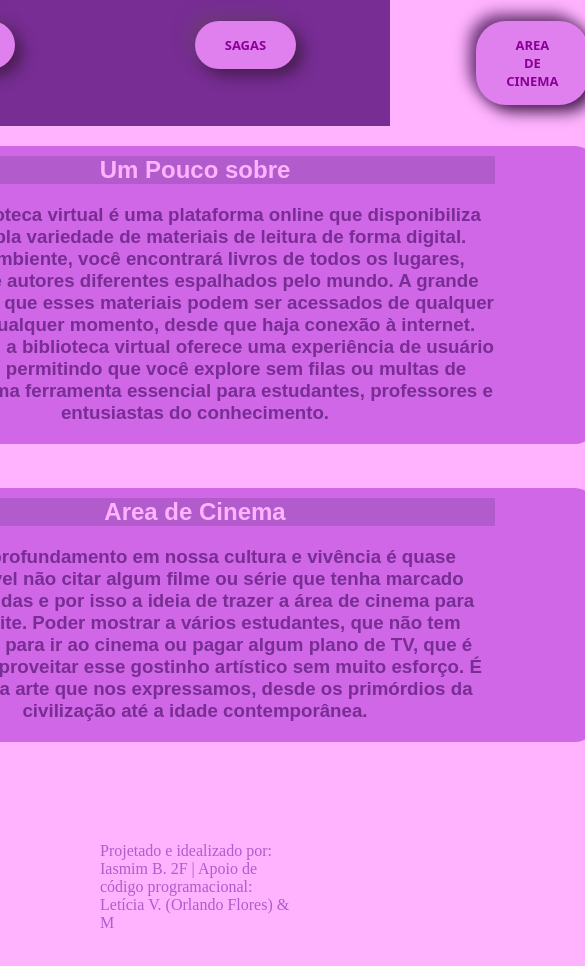
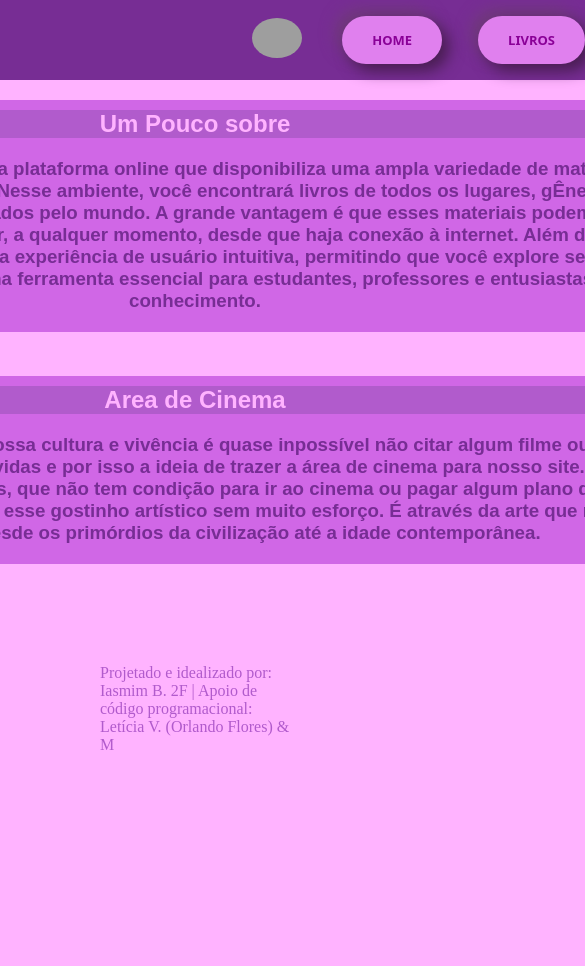
Before and after one commit to iasmeraki/bb2, a React (Vite) app: page /Projeto in a window 390 px wide. Shown: the top 966 px of the page, 585 px wide, since content can reach past the window. After the commit the page ends 854 px from the top, so only its background shows below. Built offline with nearby package versions, Linux system fonts and the light colour scheme; grey boxes are pictures that could not be loaded; a web font is replaced by a local one.

Commit message:
teste de media

```diff
--- a/src/assets/Components/header.module.css
+++ b/src/assets/Components/header.module.css
@@ -6,6 +6,8 @@
     align-items: center;
     gap:30px  ;
     padding: 1rem;
+    width: 100%;
+    z-index: 100;
 
 }
 
@@ -14,7 +16,7 @@
 
     display: flex;
     list-style: none;
-    gap: 10rem;
+    gap: 8rem;
 
 }
 
@@ -63,3 +65,18 @@
       color: #b45a5a;
 
 }
+
+@media only screen and (max-width:450px) {
+    .menu {
+        gap: 1rem;
+        transition: 0.5s;
+    }
+    .header{
+        width: 1350px;
+    }
+    .imgHeader{
+        transition: 0.5s;
+        width:50px;
+        height: 40px;
+    }
+}
--- a/src/assets/Components/projeto.module.css
+++ b/src/assets/Components/projeto.module.css
@@ -7,6 +7,7 @@
   align-items: center;
   font-family: 'Ga Maamli', sans-serif;
   gap: 24px;
+
 
 }
 
@@ -19,11 +20,7 @@
   background-color: var(--roxo--400);
   border-radius: 20px;
   color: var(--roxo--800);
-    flex-direction: column;
-
-    width: 800px;
-
-
+  width: 900px;
 }
 
 .Txt {
@@ -32,7 +29,6 @@
   flex-direction: column;
   text-align: center;
   font-weight: bold;
-    width: 600px;
   margin-bottom: 20px;
 
 }
@@ -45,7 +41,7 @@
 
 }
 
-  p{
+p {
   display: flex;
   justify-content: center;
   align-items: end;
--- a/src/styles.global.css
+++ b/src/styles.global.css
@@ -48,12 +48,6 @@ img{
      width: 170px;
 
 }
-@media screen and (max-width:1020px) {
+@media only screen and (max-width: 600px) {
 
-    .menu{
-        display: flex;
-        justify-content: center;
-        flex-direction: column;
-
-    }
-}
+  }
```
Lines whose indentation alone changed are shown as unchanged.
